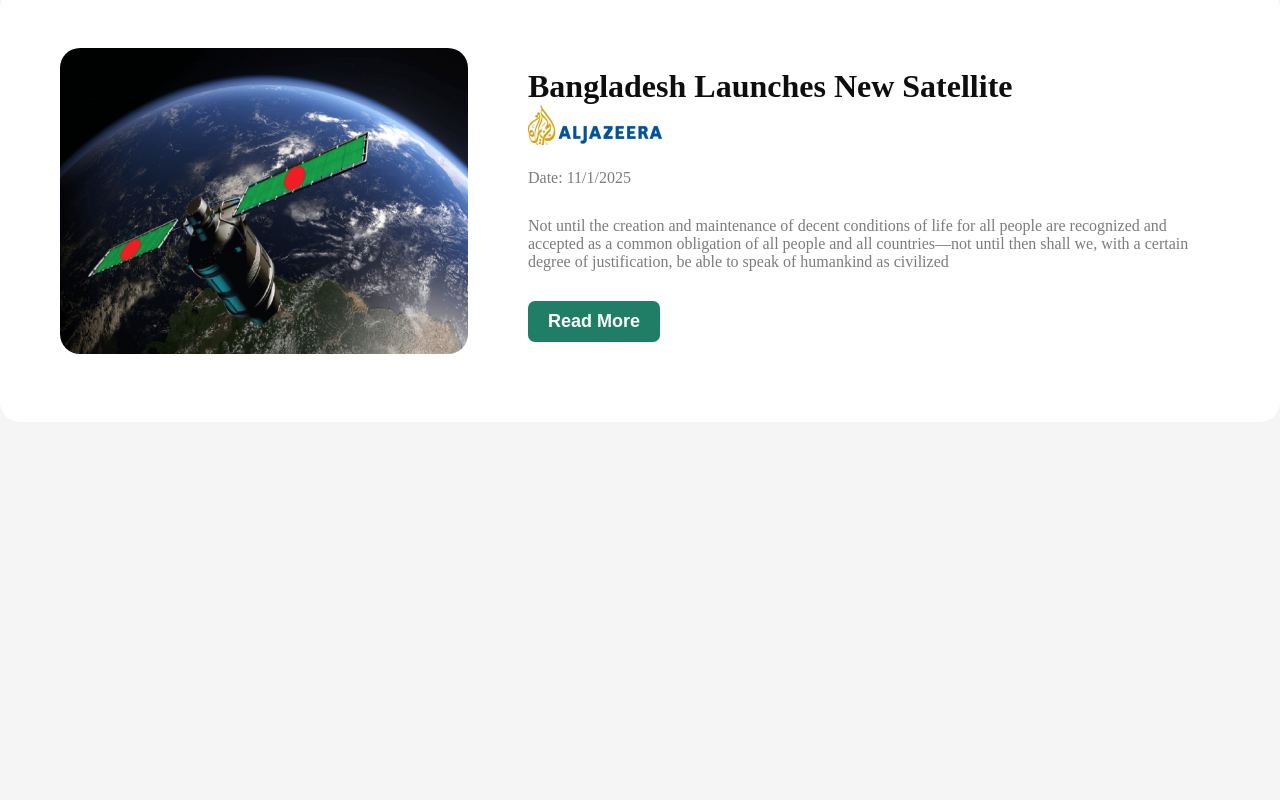
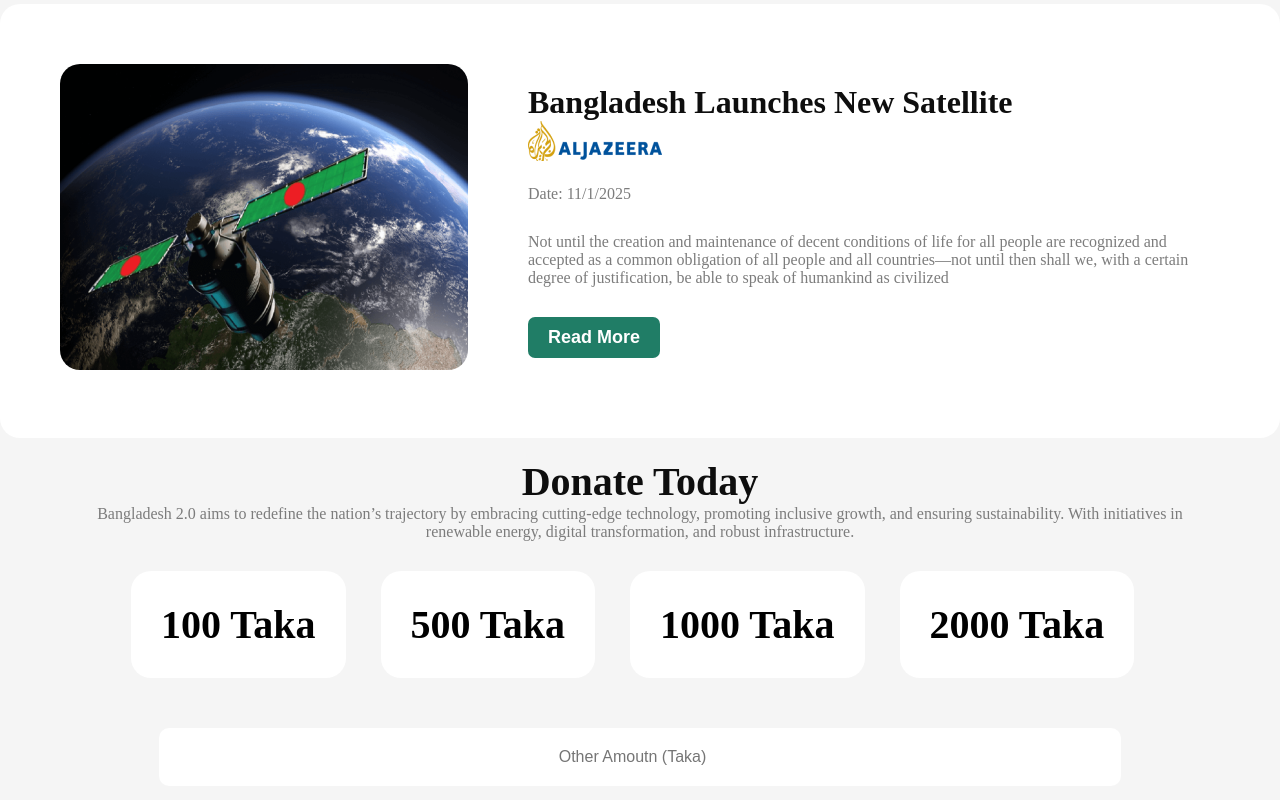
Before and after one commit to Maruf343/explore_bangladesh, a plain HTML site: page index.html in a window 1280 px wide. Shown: the part 2000-2800 px from the top of the page. Before the commit the page ends 2442 px from the top, so only its background shows below. Drawn offline with Linux system fonts and the light colour scheme.

Commit message:
completed donate section

```diff
--- a/assets/css/style.css
+++ b/assets/css/style.css
@@ -196,3 +196,64 @@
  .news-card-content button:hover{
     background: #48bd87;
  }
+/* donate sction start */
+.donate{
+    width: 1280px;
+    margin: 0 auto;
+}
+.donate-head{
+    width: 85%;
+    margin: 0px auto;
+}
+.donate-body{
+    width: 85%;
+    margin: 0px auto;
+}
+.donate-body input{
+    display: block;
+}
+.token h4 {
+    background: #fff;
+    font-size: 40px;
+    font-weight: bold;
+    padding: 30px;
+    text-align: center;
+    border-radius: 20px;
+    margin: 30px 0px 20px 35px;
+    transition: .3s linear;
+}
+.token h4:hover{
+    background: #C6E4D6;
+}
+/* input[type="number"] {
+    padding: 20px 100px;
+    display: block;
+    width: 70%;
+    margin: 30px auto;
+    border: none;
+} */
+.donate-body input {
+    display: block;
+    margin: 30px auto;
+    padding: 20px 100px;
+    width: 70%;
+    border: none;
+    border-radius: 10px;
+    font-size: 16px;
+}
+button.btn {
+    display: block;
+    margin: 20px auto;
+    background-color: #006A50;
+    color: #fff;
+    font-size: 20px;
+    font-weight: bold;
+    padding: 15px 30px;
+    border: none;
+    border-radius: 10px;
+    cursor: pointer;
+    transition: all 0.3s ease;
+}
+button.btn:hover{
+    background: #48bd87;
+}
--- a/index.html
+++ b/index.html
@@ -99,6 +99,23 @@
                 </div>
             </div>
           </section>
+          <!-- donate section start -->
+           <section class="donate">
+            <div class="donate-head">
+                <h3 class="content-title text-center">Donate Today</h3>
+                <p class="content-subtitle text-center">Bangladesh 2.0 aims to redefine the nation’s trajectory by embracing cutting-edge technology, promoting inclusive growth, and ensuring sustainability. With initiatives in renewable energy, digital transformation, and robust infrastructure.</p>
+            </div>
+            <div class="donate-body">
+                <div class="token d-flex">
+                    <h4>100 Taka</h4>
+                    <h4>500 Taka</h4>
+                    <h4>1000 Taka</h4>
+                    <h4>2000 Taka</h4>
+                </div>
+                <input class="text-center" type="number" placeholder="Other Amoutn (Taka)">
+                <button class="btn text-center">Done now</button>
+            </div>
+           </section>
     </main>
     <footer>
 
```
